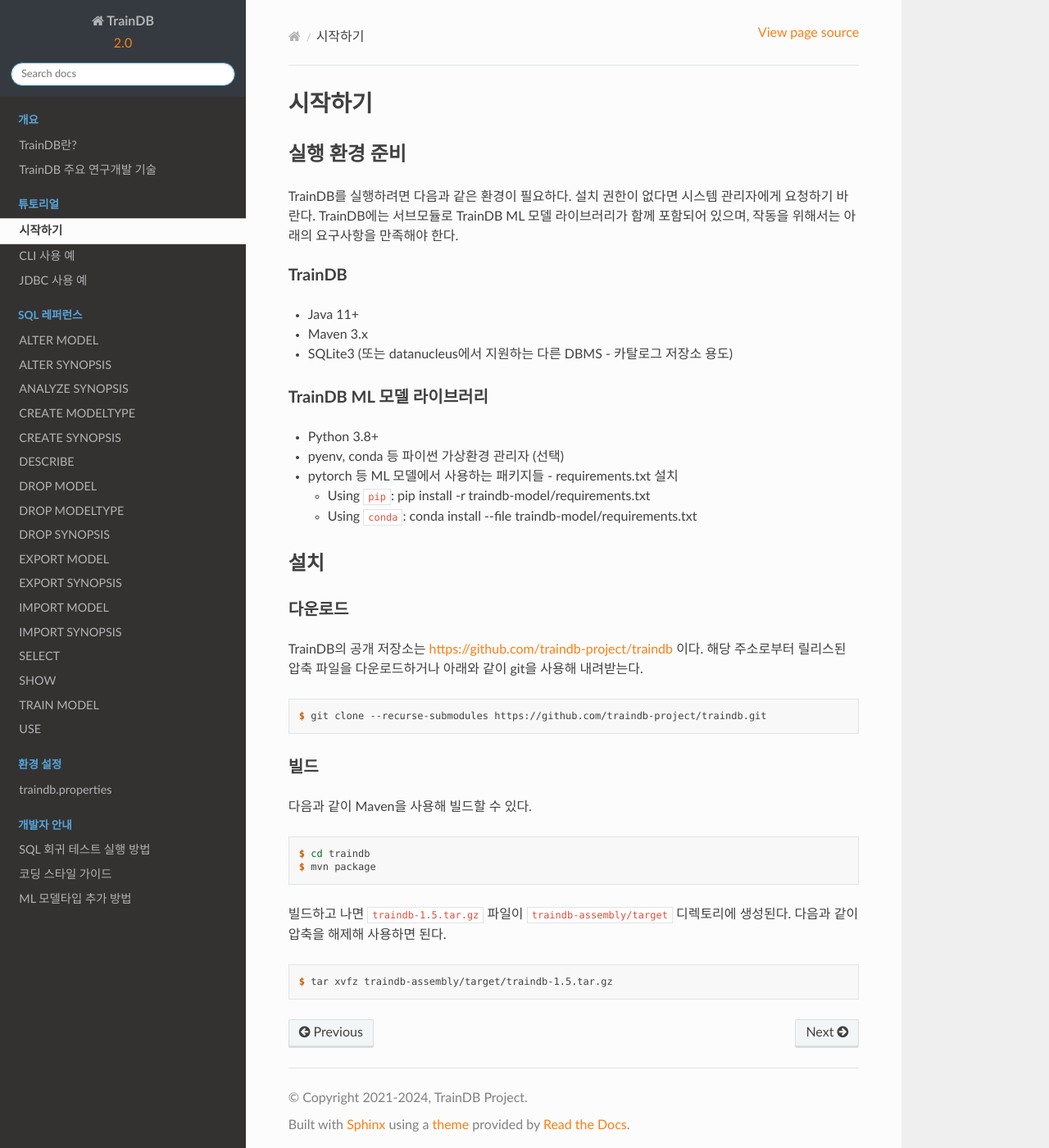
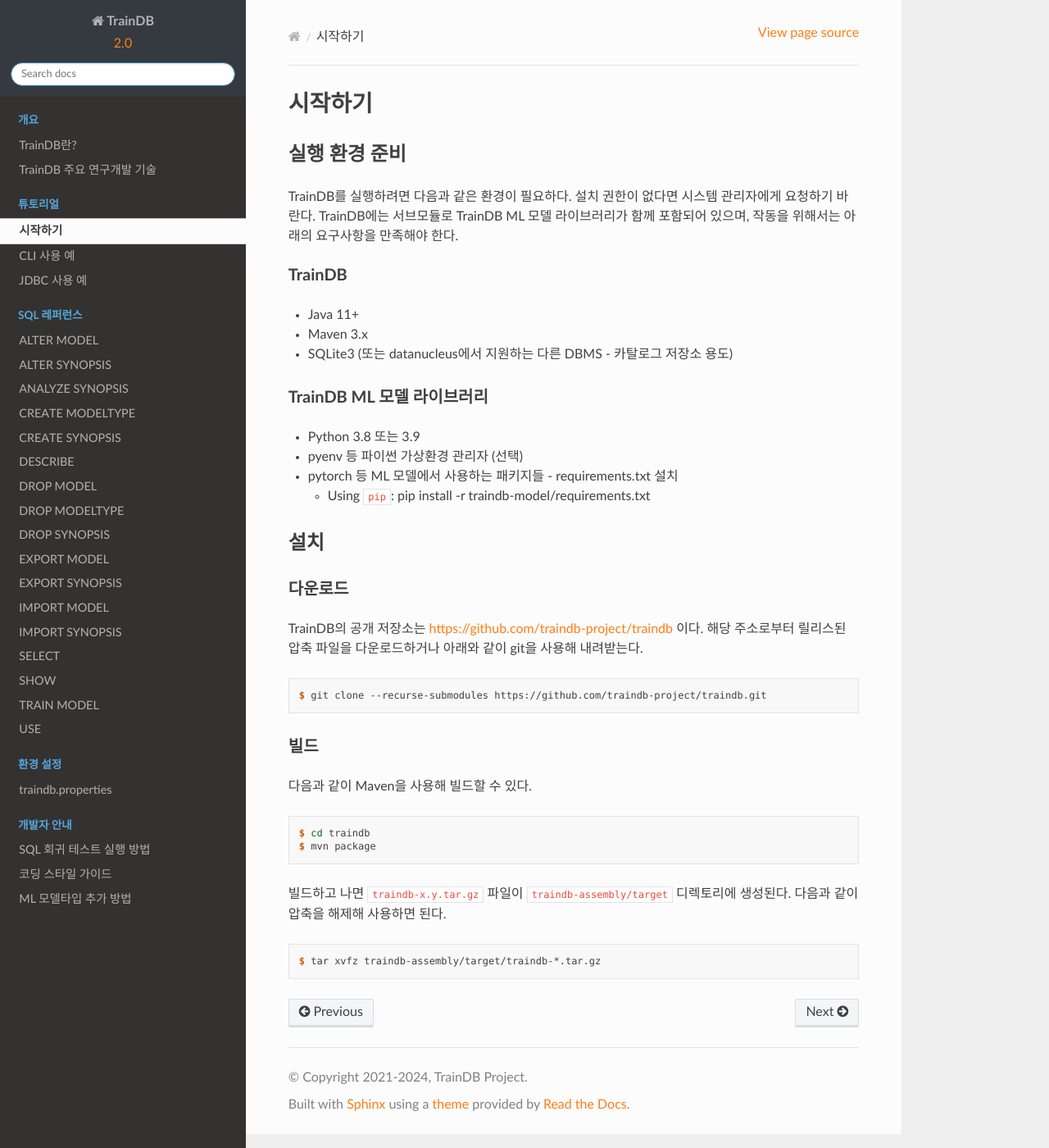
Before and after one commit to traindb-project/traindb-doc-kr, a Sphinx documentation site: the page built from docs/tutorial/getting_started.rst, in a window 1280 px wide and 1400 px high. Shown: the whole window at 82% size. Built offline with Sphinx 7.4.7 and the Read the Docs theme 2.0.0, drawn with Linux system fonts in a browser that asks for light colours.

Commit message:
update doc - getting started

```diff
--- a/docs/tutorial/getting_started.rst
+++ b/docs/tutorial/getting_started.rst
@@ -18,12 +18,11 @@ TrainDB
 TrainDB ML 모델 라이브러리
 ~~~~~~~~~~~~~~~~~~~~~~~~~~
 
-* Python 3.8+
-* pyenv, conda 등 파이썬 가상환경 관리자 (선택)
+* Python 3.8 또는 3.9
+* pyenv 등 파이썬 가상환경 관리자 (선택)
 * pytorch 등 ML 모델에서 사용하는 패키지들 - requirements.txt 설치
 
   * Using ``pip``: pip install -r traindb-model/requirements.txt
-  * Using ``conda``: conda install --file traindb-model/requirements.txt
 
 설치
 ----
@@ -47,8 +46,8 @@ TrainDB의 공개 저장소는 `https://github.com/traindb-project/traindb <http
   $ cd traindb
   $ mvn package
 
-빌드하고 나면 ``traindb-1.5.tar.gz`` 파일이 ``traindb-assembly/target`` 디렉토리에 생성된다. 다음과 같이 압축을 해제해 사용하면 된다.
+빌드하고 나면 ``traindb-x.y.tar.gz`` 파일이 ``traindb-assembly/target`` 디렉토리에 생성된다. 다음과 같이 압축을 해제해 사용하면 된다.
 
 .. code-block:: console
 
-  $ tar xvfz traindb-assembly/target/traindb-1.5.tar.gz
+  $ tar xvfz traindb-assembly/target/traindb-*.tar.gz
```
